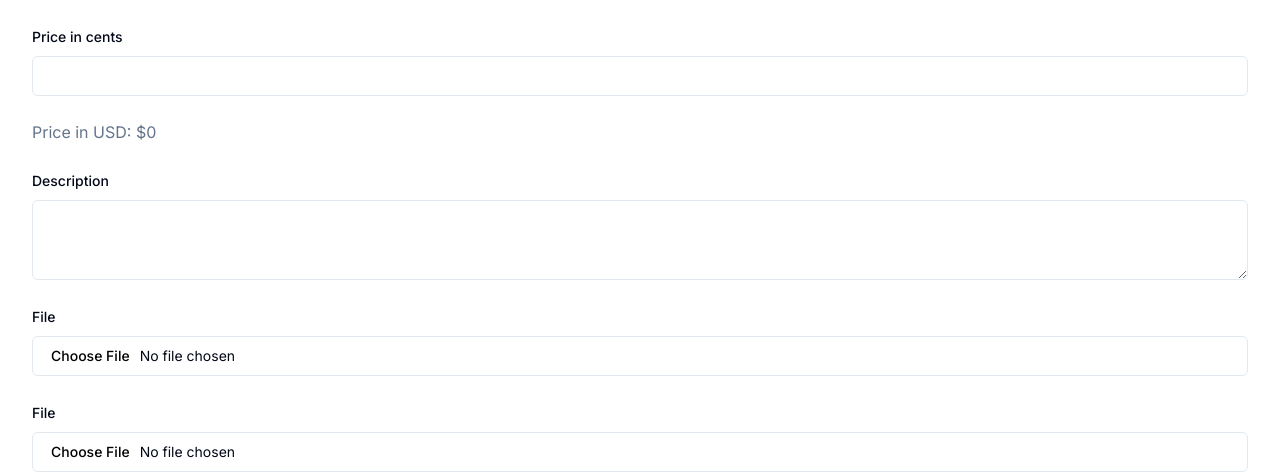
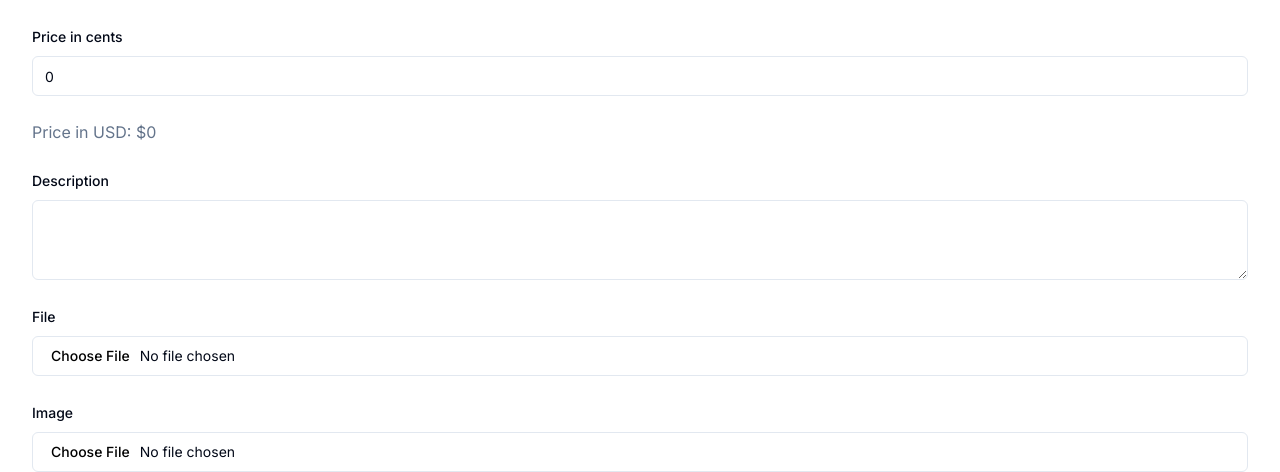
Before and after one commit to niklonberg/next-js-ecommerce-mvp, a Next.js app: page /admin/products/new in a window 1280 px wide. Shown: the part 212-684 px from the top of the page. Built offline with nearby package versions, Linux system fonts and the light colour scheme.

Commit message:
test addProduct in form, fix priceInCents input & state

```diff
--- a/src/app/admin/products/new/_components/ProductForm.tsx
+++ b/src/app/admin/products/new/_components/ProductForm.tsx
@@ -6,12 +6,13 @@ import { Label } from "@/components/ui/label";
 import { formatCurrency } from "@/lib/formatters";
 import { Textarea } from "@/components/ui/textarea";
 import { Button } from "@/components/ui/button";
+import { addProduct } from "@/app/admin/_actions/products";
 
 export function ProductForm() {
-  const [priceInCents, setPriceInCents] = React.useState<number>();
+  const [priceInCents, setPriceInCents] = React.useState<number>(0);
 
   return (
-    <form className="space-y-6">
+    <form action={addProduct} className="space-y-6">
       <div className="space-y-2">
         <Label htmlFor="name">Name</Label>
         <Input type="text" id="name" name="name" required />
@@ -24,7 +25,7 @@ export function ProductForm() {
           name="priceInCents"
           required
           value={priceInCents}
-          onChange={(e) => setPriceInCents(Number(e.target.value) || undefined)}
+          onChange={(e) => setPriceInCents(Number(e.target.value))}
         />
       </div>
       <div className="text-muted-foreground">
@@ -45,7 +46,7 @@ export function ProductForm() {
         />
       </div>
       <div className="space-y-2">
-        <Label htmlFor="image">File</Label>
+        <Label htmlFor="image">Image</Label>
         <Input
           className="hover:cursor-pointer"
           type="file"
```
